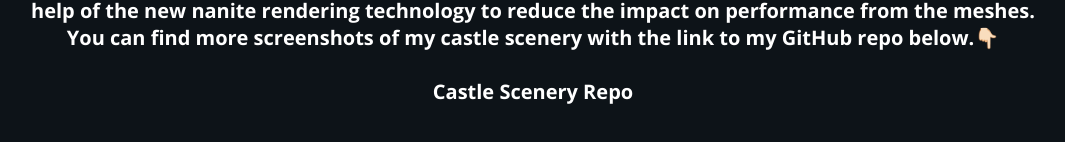
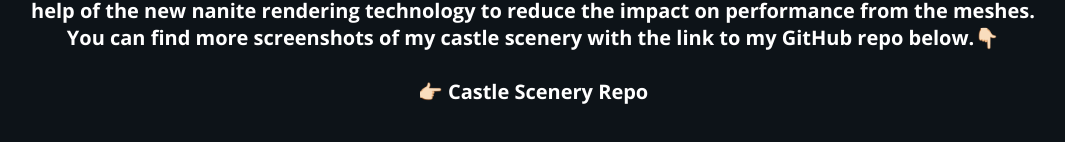
Before and after one commit to RitsuCloud/RitsuCloud.github.io, a React (Create React App) app: page / in a window 1280 px wide. Shown: the part 4355-4497 px from the top of the page, without its empty margins (107-1172 px from the left). Built offline with nearby package versions, Linux system fonts and the light colour scheme.

Commit message:
added a emoii to link to make it more obvious

```diff
--- a/src/App.js
+++ b/src/App.js
@@ -28,13 +28,13 @@ export default function App() {
       <Intro/>
       <Summary/>
       <div className='project-word'> Projects:</div>
-      <Project/>
+      <Castle/>
       <Contact/>
     </div>
   );
 }
 
-function Project(){
+function Castle(){
   return (
     <div className='projects-container' id="project-id">
       <div>
@@ -50,7 +50,7 @@ function Project(){
           of my castle scenery with the link to my GitHub repo below.👇🏻
           <br></br>
           <br></br>
-          <a href="https://github.com/RitsuCloud/casteEnv">Castle Scenery Repo</a>
+          <a href="https://github.com/RitsuCloud/casteEnv">👉🏻 Castle Scenery Repo</a>
         </div>
       </div>
     </div>
```
